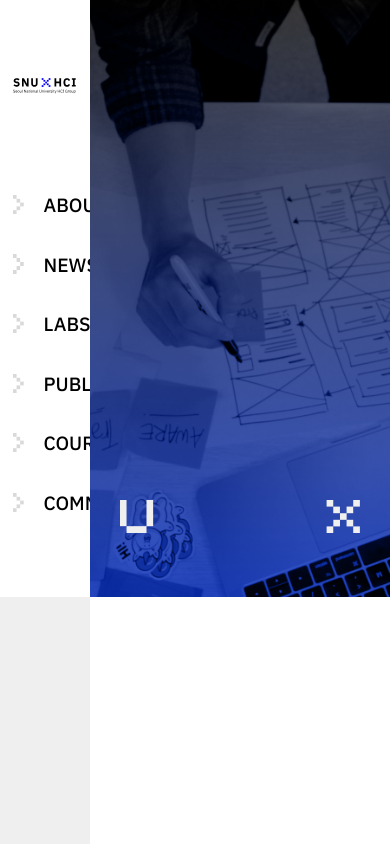
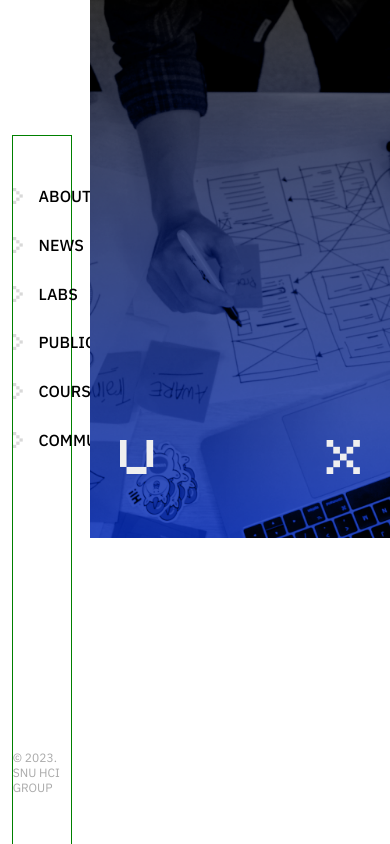
Before and after one commit to SNUxHCI/SNUxHCI.github.io, a React (Create React App) app: page / in a window 390 px wide. Built offline with nearby package versions, Linux system fonts and the light colour scheme.

Commit message:
:art: Fix SideNavigator styles to be responsive and with new design

```diff
--- a/src/components/CommonLayout/Header/Header.module.scss
+++ b/src/components/CommonLayout/Header/Header.module.scss
@@ -9,7 +9,7 @@
   // size
   width: 100%;
   height: 16vh;
-  padding: 0 toRem(80);
+  padding: 0 3%;
   box-sizing: border-box;
 
   // flex
--- a/src/components/CommonLayout/SideNavigator/SideNavigator.jsx
+++ b/src/components/CommonLayout/SideNavigator/SideNavigator.jsx
@@ -15,10 +15,6 @@ const SideNavigator = () => {
 
   return ( <>
     <div className={styles.sideContainer}>
-      <div className={styles.whiteBackground}>
-        <StyledLink to='/'>
-          <img src={logoImg} alt="logo" className={styles.logo}/>
-        </StyledLink>
       <div className={styles.navigatorContainer}>
         {navList.map((nav, i) =>
           <StyledLink to={`/${nav}`} key={i}>
@@ -29,7 +25,7 @@ const SideNavigator = () => {
           </StyledLink>
         )}
       </div>
-      </div>
+      <p className={styles.cc}>© 2023. SNU HCI GROUP</p>
     </div>
   </> );
 }
--- a/src/components/CommonLayout/SideNavigator/SideNavigator.module.scss
+++ b/src/components/CommonLayout/SideNavigator/SideNavigator.module.scss
@@ -3,37 +3,25 @@
 .sideContainer{
   // position
   position: fixed;
-  top: 0;
+  top: 16vh;
   left: 0;
 
   // size
-  width: $sideWidth;
-  height: 100vh;
+  width: 15%;
+  height: 84vh;
+  margin-left: 3%;
 
-  // background-color
-  background-color: $brightgrayColor;
+  // flex
+  display: flex;
+  flex-direction: column;
+  justify-content: space-between;
+  align-items: flex-start;
 
-  .whiteBackground{
-    background-color: white;
-
-    .logo{
-      // size
-      width: 72%;
-      height: 7.5rem;
-
-      // center
-      display: block;
-      margin: 0 auto;
-
-      // margin
-      padding-top: 1.5rem;
-      padding-bottom: 3rem;
-
-    }
+  border: 1px solid green;
 
   .navigatorContainer{
     // margin
-      margin-left: 14%;
+    margin-top: toRem(50);
     padding-bottom: 3rem;
 
     .navWrapper{
@@ -63,7 +51,20 @@
         margin: 0;
       }
     }
+
+
   }
+  .cc{
+    // font
+    color: #AAAAAA;
+    font-size: 0.75*$smallFontSize;
+
+    // center
+    display: block;
+    margin: 0 auto;
+
+    // margin
+    margin-bottom: toRem(50);
   }
 
 }
--- a/src/components/globalStyle.scss
+++ b/src/components/globalStyle.scss
@@ -16,7 +16,7 @@ $bold: 700;
 }
 
 // font-size
-$smallFontSize: 1.2rem;
+$smallFontSize: 1rem;
 $bigFontSize: 2.1 * $smallFontSize;
 
 // size
--- a/src/pages/AboutPage/AboutPage.jsx
+++ b/src/pages/AboutPage/AboutPage.jsx
@@ -9,7 +9,7 @@ import Header from '../../components/CommonLayout/Header/Header';
 const AboutPage = () => {
   return ( <>
    <Header/>
-    {/* <SideNavigator/> */}
+    <SideNavigator/>
     {/* <MainLayout title='ABOUT'> */}
       {/* CONTENTS HERE */}
     {/* </MainLayout> */}
```
Lines whose indentation alone changed are shown as unchanged.
